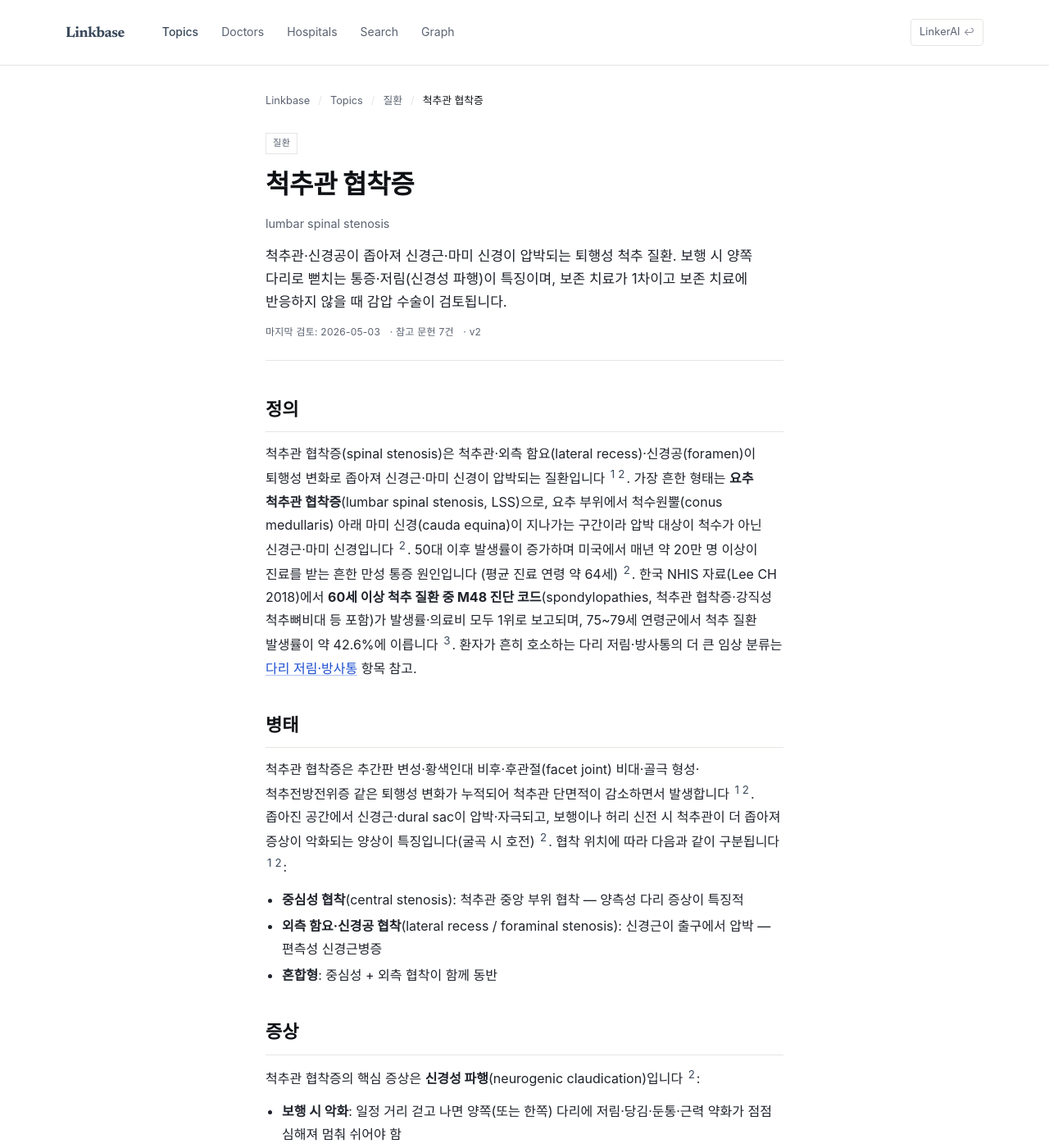
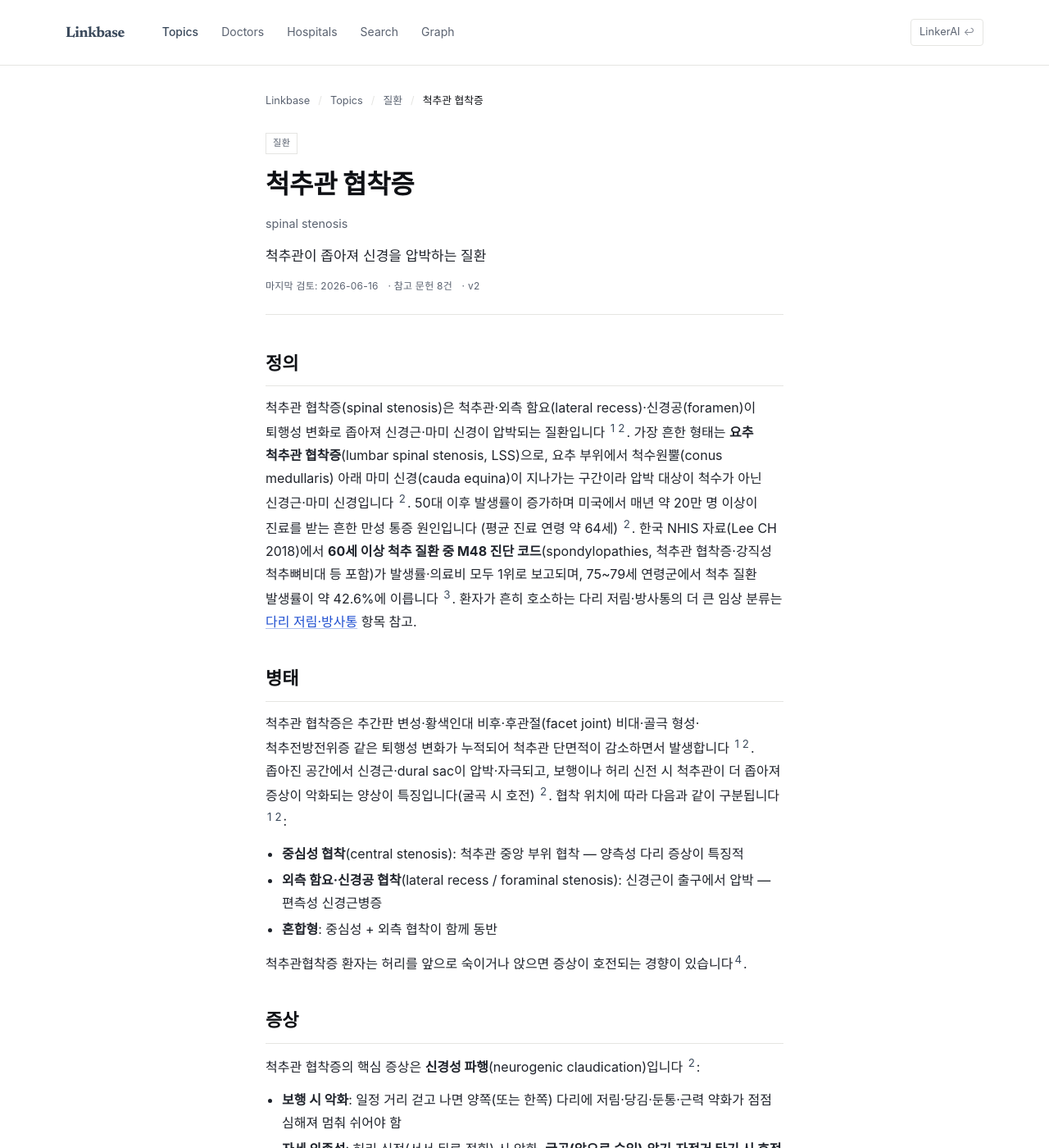
Before and after one commit to feelharmony/linkare-medical-knowledge, a Jekyll site: the page built from conditions/spinal-stenosis.md, in a window 1280 px wide and 1400 px high. Shown: the whole window at 82% size. Built offline with Jekyll 4.4.1, drawn with Linux system fonts in a browser that asks for light colours; some web fonts are replaced; some of the changed text lies outside the part shown.

Commit message:
pillar patch: 척추관협착증 — 걸으면 다리가 저리고 앉으면 괜찮아지는 이유와 치료 → spinal-stenosis (anchors: pathophysiology,symptoms,treatment)

```diff
--- a/conditions/spinal-stenosis.md
+++ b/conditions/spinal-stenosis.md
@@ -4,8 +4,8 @@
 entity_type: condition
 permalink: /conditions/spinal-stenosis/
 title: 척추관 협착증
-description: 척추관·신경공이 좁아져 신경근·마미 신경이 압박되는 퇴행성 척추 질환. 보행 시 양쪽 다리로 뻗치는 통증·저림(신경성 파행)이 특징이며, 보존 치료가 1차이고 보존 치료에 반응하지 않을 때 감압 수술이 검토됩니다.
-title_en: lumbar spinal stenosis
+description: 척추관이 좁아져 신경을 압박하는 질환
+title_en: spinal stenosis
 aliases:
   - 척추관 협착증
   - 척추협착증
@@ -15,16 +15,23 @@
   - LSS
   - spinal stenosis
   - neurogenic claudication
-last_reviewed: '2026-05-03'
+last_reviewed: '2026-06-16'
 locked: true
 verified_by: 사장님 + Claude + GPT 합의 (2026-05-09 LOCK 일괄 박힘)
 next_review: '2026-08-09'
-source_count: 7
+source_count: 8
 version: 2
 source_count_external: 7
 source_count_clinic_pillar: 0
 clinic_footnote_ids: []
-external_footnote_ids: [1, 2, 3, 4, 5, 6, 7]
+external_footnote_ids:
+  - 1
+  - 2
+  - 3
+  - 4
+  - 5
+  - 6
+  - 7
 ---
 ## 정의
 척추관 협착증(spinal stenosis)은 척추관·외측 함요(lateral recess)·신경공(foramen)이 퇴행성 변화로 좁아져 신경근·마미 신경이 압박되는 질환입니다 [^2][^3]. 가장 흔한 형태는 **요추 척추관 협착증**(lumbar spinal stenosis, LSS)으로, 요추 부위에서 척수원뿔(conus medullaris) 아래 마미 신경(cauda equina)이 지나가는 구간이라 압박 대상이 척수가 아닌 신경근·마미 신경입니다 [^3]. 50대 이후 발생률이 증가하며 미국에서 매년 약 20만 명 이상이 진료를 받는 흔한 만성 통증 원인입니다 (평균 진료 연령 약 64세) [^3]. 한국 NHIS 자료(Lee CH 2018)에서 **60세 이상 척추 질환 중 M48 진단 코드**(spondylopathies, 척추관 협착증·강직성 척추뼈비대 등 포함)가 발생률·의료비 모두 1위로 보고되며, 75~79세 연령군에서 척추 질환 발생률이 약 42.6%에 이릅니다 [^7]. 환자가 흔히 호소하는 다리 저림·방사통의 더 큰 임상 분류는 [다리 저림·방사통](/symptoms/leg-numbness/) 항목 참고.
@@ -35,6 +42,8 @@
 - **중심성 협착**(central stenosis): 척추관 중앙 부위 협착 — 양측성 다리 증상이 특징적
 - **외측 함요·신경공 협착**(lateral recess / foraminal stenosis): 신경근이 출구에서 압박 — 편측성 신경근병증
 - **혼합형**: 중심성 + 외측 협착이 함께 동반
+
+척추관협착증 환자는 허리를 앞으로 숙이거나 앉으면 증상이 호전되는 경향이 있습니다[^8].
 
 ## 증상
 척추관 협착증의 핵심 증상은 **신경성 파행**(neurogenic claudication)입니다 [^3]:
@@ -53,6 +62,8 @@
 - 진행성 근력 약화(foot drop 포함)·근위축
 - 외상 후 심한 다리 통증·감각 결손
 - 발열·체중 감소·야간 통증·암 병력 — 감염·전이 평가
+
+척추관협착증 환자는 쇼핑 카트를 잡고 허리를 굽힌 채 걸으면 증상이 덜해지는 경험을 할 수 있습니다[^8].
 
 ## 진단
 척추관 협착증의 진단은 임상 양상과 영상의 종합으로 이루어집니다 [^2][^3].
@@ -97,6 +108,8 @@
 ### 수술
 보존 치료에 반응하지 않거나 신경학적 결손이 진행할 때 감압 수술(decompression, 필요시 fusion)을 검토합니다 [^2][^3]. **SPORT trial 4년 추적**(Weinstein 2010, n≈634)에서 **수술군이 비수술군 대비 통증·기능 측면에서 임상적으로 의미 있는 우위를 4년까지 유지**한다고 보고합니다 (통증 12.6점·기능 8.6점·ODI 9.4점 차이). 다만 8년 시점에서는 두 군 차이가 좁아지고 양 군 모두 안정화되는 양상이 보고됩니다 [^6]. 수술 결정은 환자의 기대 수명·동반 질환·기능 영향·환자 선호를 함께 고려합니다 [^2][^3].
 
+경막외 신경차단술은 급성 통증 조절 후 운동 치료나 재활과 병행하는 것이 효과적입니다 [^8].
+
 ## 예후
 척추관 협착증은 **점진적으로 진행하는 만성 퇴행성 질환**이지만, 운동 치료·생활 관리로 통증·기능을 개선·유지할 수 있습니다 [^2][^3]. 일부 환자는 보존 치료로 장기 안정화되며, 보존 치료에 반응하지 않거나 신경학적 결손이 진행하는 환자에서 감압 수술이 통증·기능 회복에 임상적으로 의미 있는 차이를 보입니다(SPORT 4년 결과) [^6]. 한국에서는 인구 고령화에 따라 60세 이상 척추 질환 중 척추관 협착증의 발생률·의료비 부담이 가장 크게 증가하는 추세입니다 [^7].
 
@@ -107,23 +120,19 @@
 ## 관련 임상 자료
 - [안심튼튼 — 좌골신경통](https://ansimpainfree.kr/blog/lumbar-disc-herniation)
 
+---
+
 ## Citations
-### 외부 권위 출처
-
 [^1]: [NICE Guideline NG59 — Low back pain and sciatica in over 16s: assessment and management. Published 30 November 2016, last updated 11 December 2020. National Institute for Health and Care Excellence (UK)](https://www.nice.org.uk/guidance/ng59)
-
 [^2]: [Kreiner DS, Shaffer WO, Baisden JL, et al; North American Spine Society. An evidence-based clinical guideline for the diagnosis and treatment of degenerative lumbar spinal stenosis (update). Spine J. 2013;13(7):734-743. PMID 23830297. DOI 10.1016/j.spinee.2012.10.009](https://pubmed.ncbi.nlm.nih.gov/23830297/)
-
 [^3]: [Webb CW, Aguirre K, Seidenberg PH. Lumbar Spinal Stenosis: Diagnosis and Management. Am Fam Physician. 2024;109(4):350-359. PMID 38648834](https://pubmed.ncbi.nlm.nih.gov/38648834/)
-
 [^4]: [Expert Panel on Neurological, Spine, and Other MSK Imaging. ACR Appropriateness Criteria® Low Back Pain: 2021 Update. J Am Coll Radiol. 2021;18(11S):S361-S379. PMID 34794594. DOI 10.1016/j.jacr.2021.08.002](https://pubmed.ncbi.nlm.nih.gov/34794594/)
-
 [^5]: [AANS — Cauda Equina Syndrome (Patient Information)](https://www.aans.org/patients/conditions-treatments/cauda-equina-syndrome/)
-
 [^6]: [Weinstein JN, Tosteson TD, Lurie JD, et al. Surgical versus nonoperative treatment for lumbar spinal stenosis four-year results of the Spine Patient Outcomes Research Trial. Spine. 2010;35(14):1329-1338. PMID 20453723. DOI 10.1097/BRS.0b013e3181e0f04d](https://pubmed.ncbi.nlm.nih.gov/20453723/)
-
 [^7]: [Lee CH, Chung CK, Kim CH, Kwon JW. Health Care Burden of Spinal Diseases in the Republic of Korea: Analysis of a Nationwide Database From 2012 Through 2016. Neurospine. 2018;15(1):66-76. PMID 29656624](https://pubmed.ncbi.nlm.nih.gov/29656624/)
+[^8]: [ansimpainfree.kr/blog/lumbar-spinal-stenosis-leg-numbness](https://ansimpainfree.kr/blog/lumbar-spinal-stenosis-leg-numbness)
 
 ## Changelog
 - 2026-05-03 v2: **검증 라운드 6건 반영**. ① **요추 협착증 압박 대상 정정** — "신경근·척수" → "신경근·마미 신경"으로 정정 (요추는 척수원뿔 아래라 척수가 아닌 cauda equina 압박, frontmatter description + 정의 본문 둘 다 정정). ② **Red flag 섹션 ## H2 → ### H3로 내려 ## 증상 아래로 이동**(condition 표준 schema 준수). ③ **DVT red flag 제거** — citation에 DVT/VTE 근거 부재. NICE NG158을 추가하지 않고 척추관 협착증 핵심 red flag(마미·진행성 결손·외상·감염·종양)에 집중. ④ **목 통증·거북목 link 정리** — 척추관 협착증 문맥에서 어색해 제거, [허리통증]·[다리 저림·방사통] 중심으로 좁힘. ⑤ **"effecviy" 오타 수정** + AAFP 2024 톤 반영 — "routine 비권고" → "효과 근거 제한적+부작용 보고로 신중한 검토" 정확화. ⑥ **M48 진단 코드 정의 정합성** — "M48이 척추관 협착증"으로 단정 → "M48 spondylopathies(척추관 협착증·강직성 척추뼈비대 등 포함)" 정확 인용(Lee CH 2018 원문 대로). version 1→2.
 - 2026-05-03 v1: **신규 entity 본문 작성** (이전 frontmatter+noindex stub 상태). leg-numbness 우산 entity의 link 대상으로 보강. condition 표준 schema(정의·병태·증상·진단·치료·예후) 적용. 외부 권위 출처 7개 + 자체 link 1개(## 관련 임상 자료 분리). 핵심 출처: NICE NG59(영국 vs 미국 epidural injection 입장 분리 인용), **NASS Lumbar Spinal Stenosis 2013 update**(Kreiner DS, Spine J, PMID 23830297, 1차 CPG · MRI 진단 핵심), **Webb 2024 AAFP**(Am Fam Physician 2024;109(4):350-359, PMID 38648834, primary care 진단·관리 review · 쇼핑카트 sign · NSAIDs evidence B), ACR Low Back Pain 2021 Update(JACR 2021, PMID 34794594, 영상 적절성), AANS Cauda Equina(red flag), **Weinstein SPORT 4-year**(Spine 2010, PMID 20453723, 수술군이 4년까지 통증·기능 임상적 우위 유지), **Lee CH 2018 Neurospine**(PMID 29656624, 한국 60+ 척추관 협착 1위·75~79세 42.6%). 협착 분류 3분류(중심성·외측 함요·신경공·혼합형). 신경성 파행(쇼핑카트 sign) 핵심 증상. 한미·영 epidural injection 입장 분리(SOP 룰 9·15). SPORT 4년 결과를 인용해 수술 적응 정확화하되 단정 결론 회피. leg-numbness·lower-back-pain·forward-head-posture·neck-pain·lumbar-disc-herniation·sciatica로 자연스러운 link. SOP 룰 9·10·11·12·13·14·15 적용. 자체 출처는 ## 관련 임상 자료 섹션으로 분리(SOP claim-source 매핑 일관 패턴). 병원명 본문 노출 없음. source_count 0→7, version 0→1.
+- 2026-06-16 v2: 병태 enrich, 증상 enrich, 치료 enrich
```
